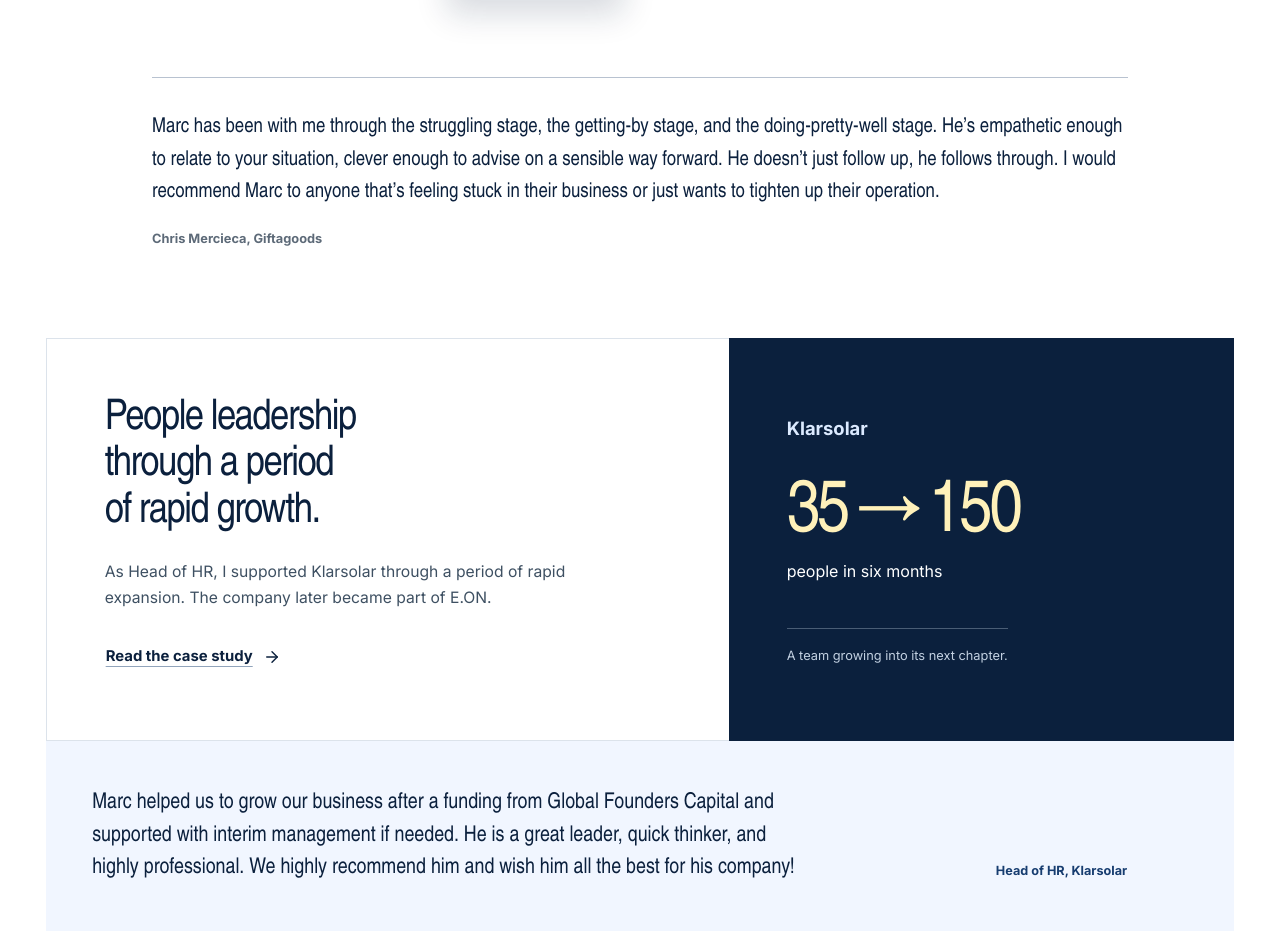
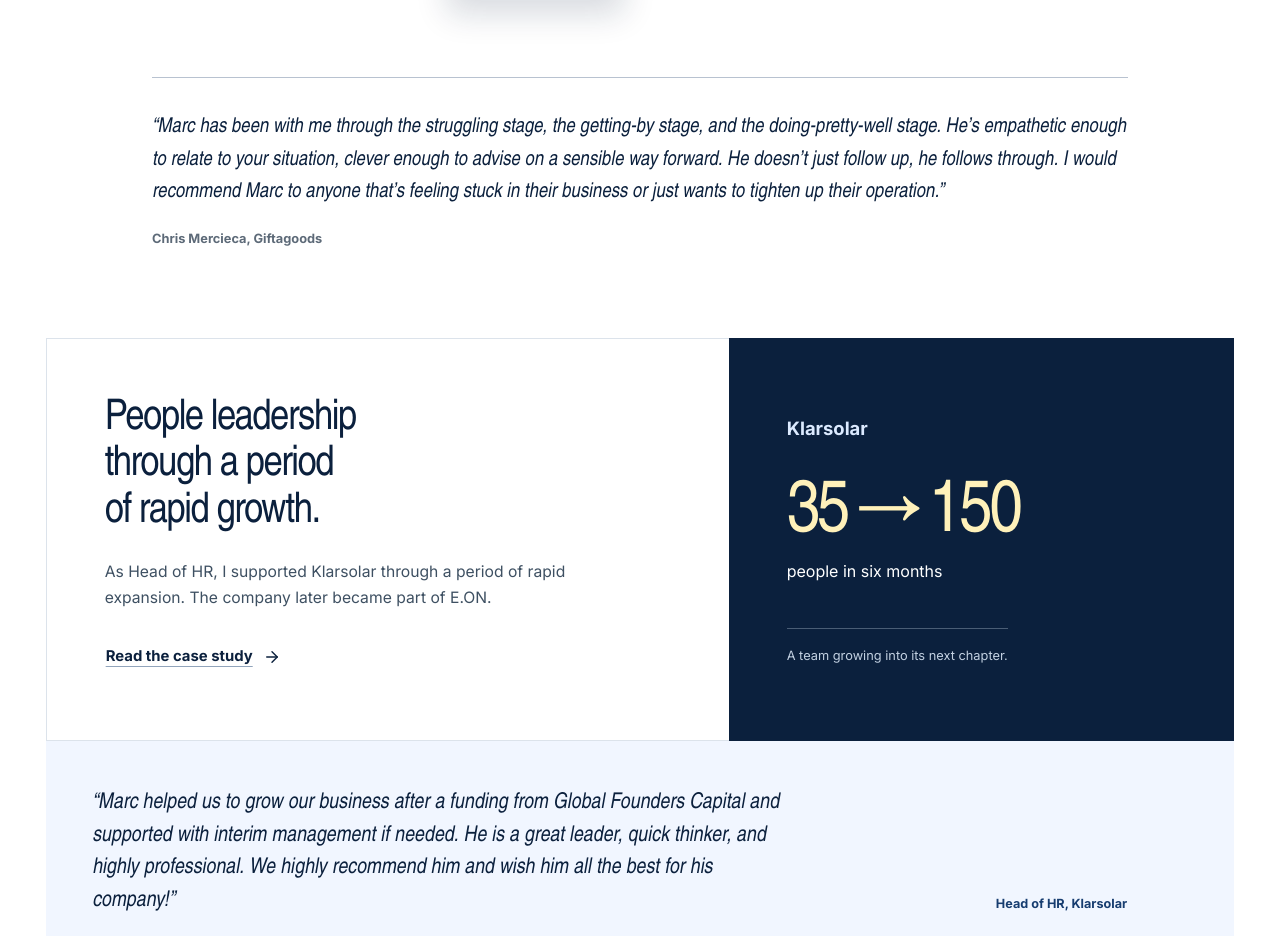
Before and after one commit to Ouroboros-Org/Marc-Berghoff-Homepage, a Next.js app: page / in a window 1280 px wide. Shown: the part 1496-2432 px from the top of the page. Built offline with nearby package versions, Linux system fonts and the light colour scheme; no server answers.

Commit message:
Style testimonials as quotations and distinguish fit markers

```diff
--- a/src/app/globals.css
+++ b/src/app/globals.css
@@ -101,6 +101,10 @@
 
 p {
   color: var(--ink-soft);
+}
+
+blockquote > p {
+  font-style: italic;
 }
 
 a {
--- a/src/app/home.module.css
+++ b/src/app/home.module.css
@@ -629,7 +629,12 @@
 }
 .fitGrid svg {
   margin-top: 0.2rem;
-  color: var(--blue-deep);
+}
+.fitPositive {
+  color: var(--success);
+}
+.fitNegative {
+  color: var(--error);
 }
 .fitNote {
   max-width: 65ch;
--- a/src/components/home-page.tsx
+++ b/src/components/home-page.tsx
@@ -102,7 +102,7 @@
         </div>
         <Reveal className={`${styles.container} ${styles.personalQuoteWrap}`} variant="fade">
           <figure className={styles.personalQuote}>
-            <blockquote><p>{TESTIMONIALS[1].quote}</p></blockquote>
+            <blockquote><p>“{TESTIMONIALS[1].quote}”</p></blockquote>
             <figcaption>{TESTIMONIALS[1].attribution}</figcaption>
           </figure>
         </Reveal>
@@ -125,7 +125,7 @@
           </div>
           <Reveal variant="fade">
           <figure className={styles.caseQuote}>
-            <blockquote><p>{TESTIMONIALS[0].quote}</p></blockquote>
+            <blockquote><p>“{TESTIMONIALS[0].quote}”</p></blockquote>
             <figcaption>{TESTIMONIALS[0].attribution}</figcaption>
           </figure>
           </Reveal>
@@ -196,11 +196,11 @@
           <div className={styles.fitGrid}>
             <Reveal>
               <h3>This could be a good fit</h3>
-              <ul>{copy.fit.suitable.map((item) => <li key={item}><Check aria-hidden="true" size={19} /><span>{item}</span></li>)}</ul>
+              <ul>{copy.fit.suitable.map((item) => <li key={item}><Check aria-hidden="true" className={styles.fitPositive} size={19} /><span>{item}</span></li>)}</ul>
             </Reveal>
             <Reveal delay={80}>
               <h3>When you need different support</h3>
-              <ul>{copy.fit.otherSupport.map((item) => <li key={item}><Minus aria-hidden="true" size={19} /><span>{item}</span></li>)}</ul>
+              <ul>{copy.fit.otherSupport.map((item) => <li key={item}><Minus aria-hidden="true" className={styles.fitNegative} size={19} /><span>{item}</span></li>)}</ul>
             </Reveal>
           </div>
           <p className={styles.fitNote}>You do not need to know the right route yet. <Link href={primaryAction.href}>Bring your situation to a first conversation.<ArrowRight aria-hidden="true" size={17} /></Link></p>
```
